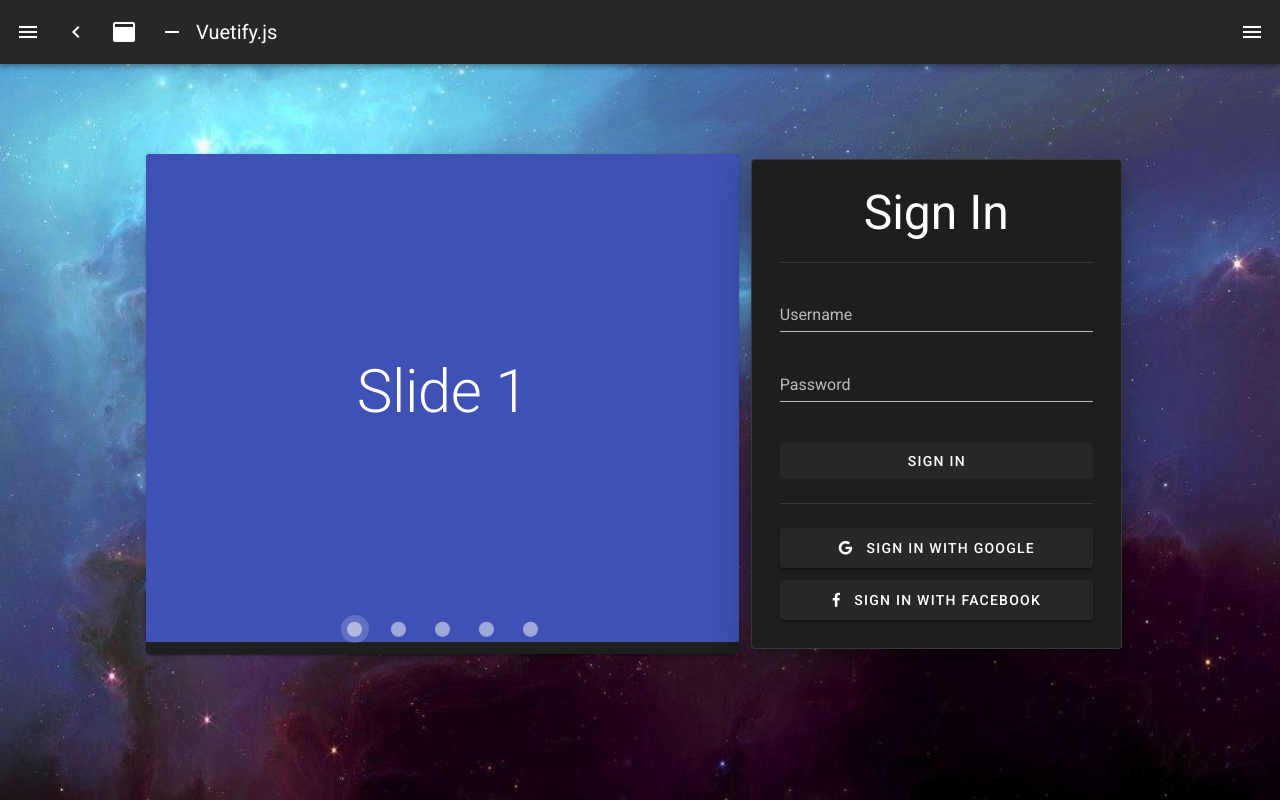
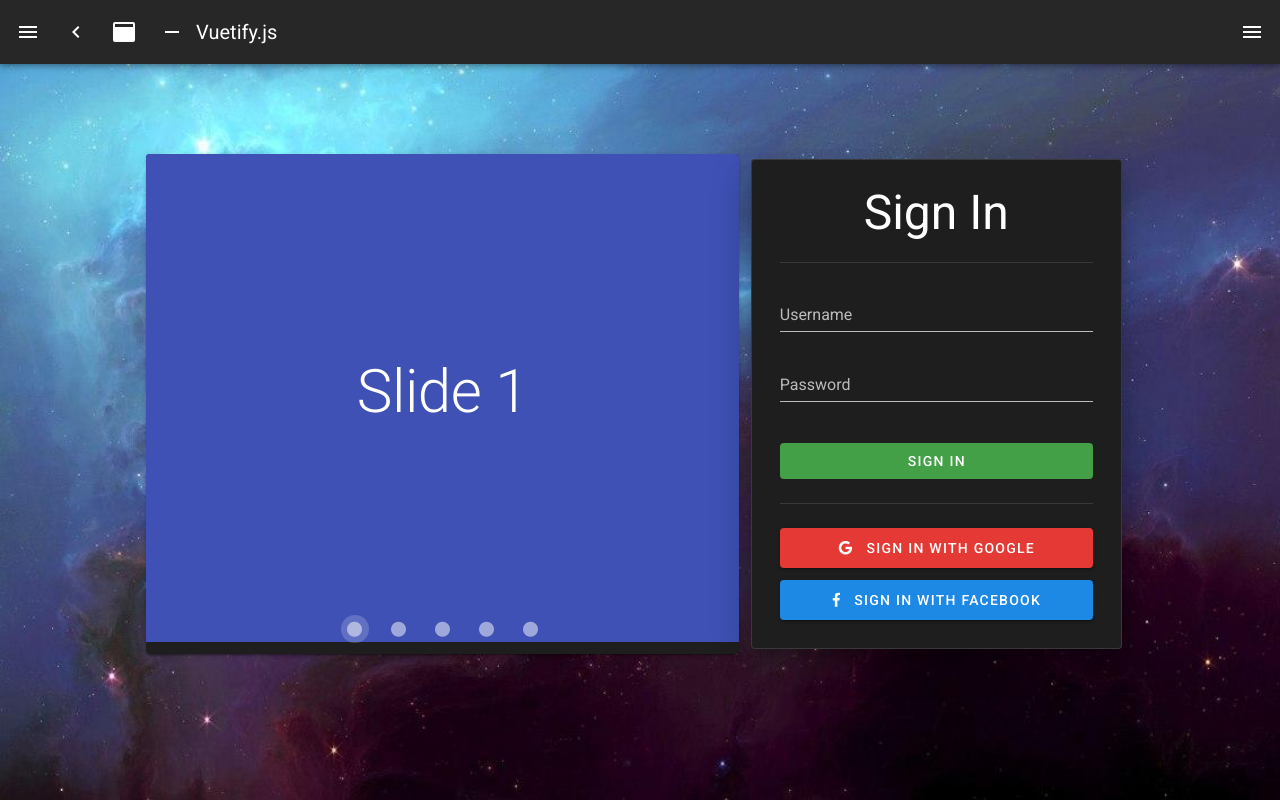
Before and after one commit to Nebula-Clan/Client, a Nuxt app: page /login in a window 1280 px wide. Built offline with nearby package versions, Linux system fonts and the light colour scheme.

Commit message:
add color

```diff
--- a/components/login/SignIn.vue
+++ b/components/login/SignIn.vue
@@ -7,12 +7,15 @@
     <v-divider class="my-6"></v-divider>
     <v-form>
       <v-text-field
+        color="blue lighten-2"
         label="Username"/>
       <v-text-field
+        color="blue lighten-2"
         label="Password"
         type="password"/>
       <v-btn
         class="mt-5"
+        color="green darken-1"
         block
         depressed>
         Sign In
@@ -20,10 +23,16 @@
     </v-form>
     <v-divider class="my-6"></v-divider>
     <div>
-      <v-btn class="mt-3 pa-5" block>
+      <v-btn
+        class="mt-3 pa-5"
+        color="red darken-1"
+        block>
         <i class="fab fa-google mr-3"/> Sign in with Google
       </v-btn>
-      <v-btn class="mt-3 pa-5" block>
+      <v-btn
+        class="mt-3 pa-5"
+        color="blue darken-1"
+        block>
         <i class="fab fa-facebook-f mr-3"/> Sign in with Facebook
       </v-btn>
     </div>
```
